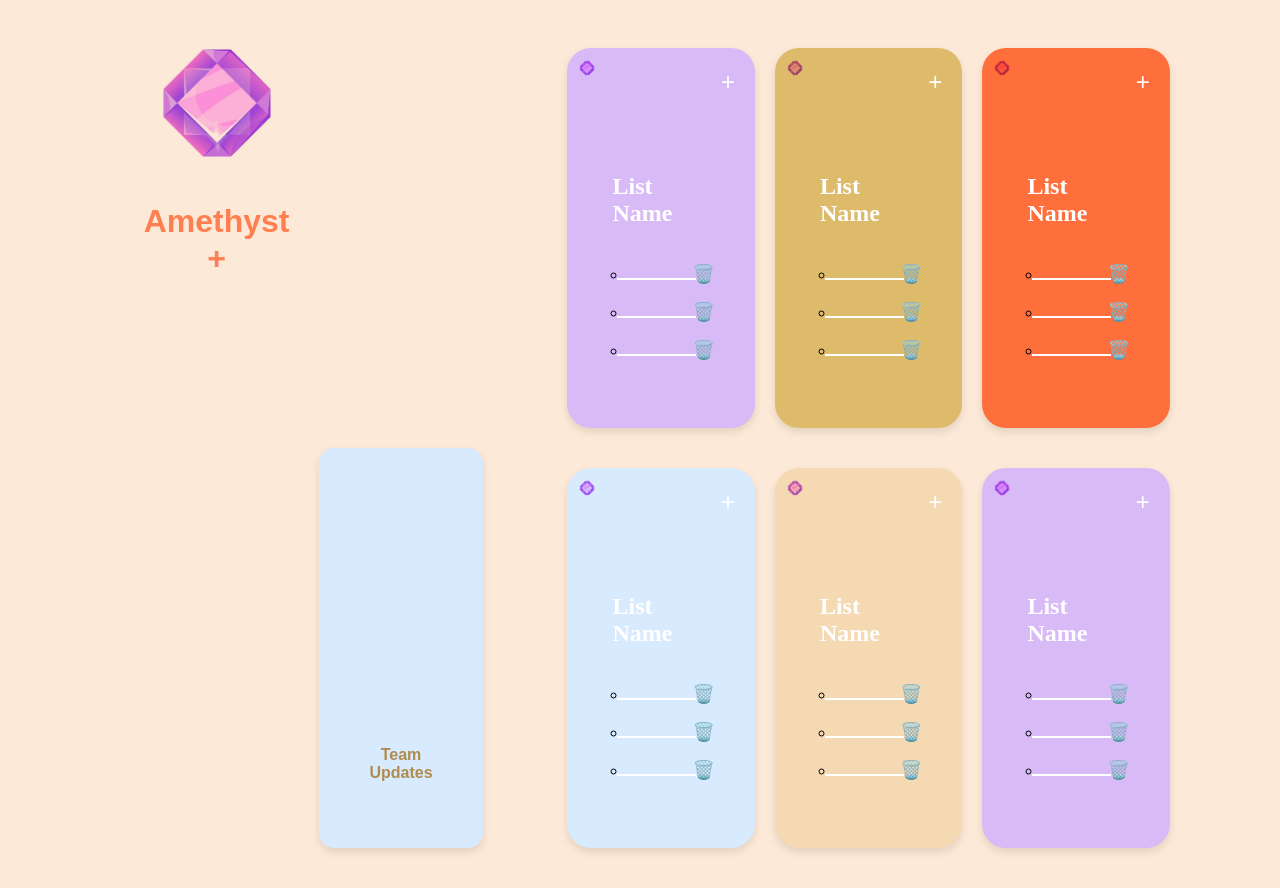
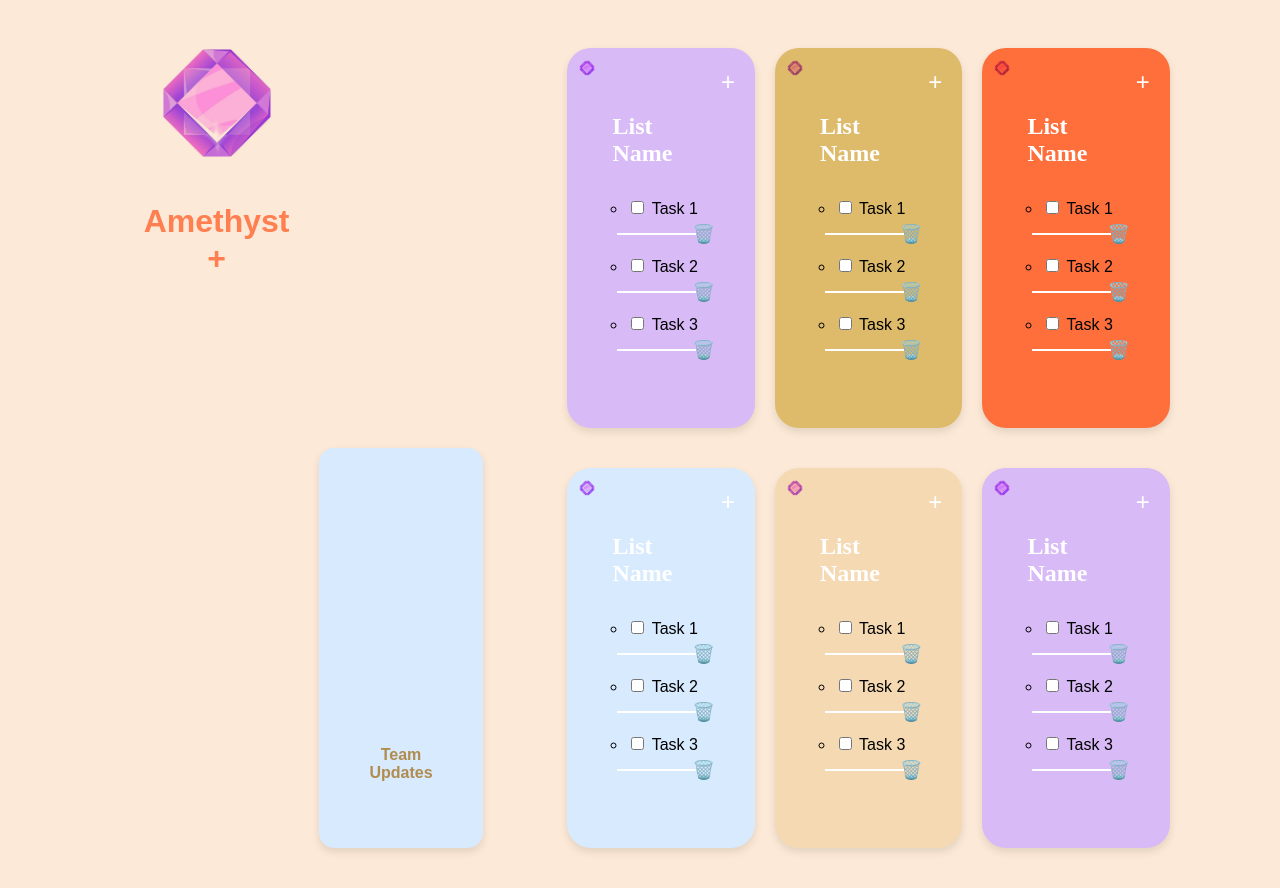
Before and after one commit to AbiahAbraham/Amethyst, a plain HTML site: page index.html in a window 1280 px wide. Drawn offline with Linux system fonts and the light colour scheme.

Commit message:
Update index.html

```diff
--- a/index.html
+++ b/index.html
@@ -27,10 +27,23 @@
                 <img class="logo" src="images/amethyst.jpeg" alt="List Logo">
                 <h2 class="list-name" contenteditable="true">List Name</h2>
                 <ul>
-                    <li><span></span> <button class="icon-btn"><span class="icon">🗑️</span></button></li>
-                    <li><span></span> <button class="icon-btn"><span class="icon">🗑️</span></button></li>
-                    <li><span></span> <button class="icon-btn"><span class="icon">🗑️</span></button></li>
+                    <li>
+                        <input type="checkbox" class="task-checkbox">
+                        <span class="task-text" contenteditable="true">Task 1</span>
+                        <button class="icon-btn"><span class="icon">🗑️</span></button>
+                    </li>
+                    <li>
+                        <input type="checkbox" class="task-checkbox">
+                        <span class="task-text" contenteditable="true">Task 2</span>
+                        <button class="icon-btn"><span class="icon">🗑️</span></button>
+                    </li>
+                    <li>
+                        <input type="checkbox" class="task-checkbox">
+                        <span class="task-text" contenteditable="true">Task 3</span>
+                        <button class="icon-btn"><span class="icon">🗑️</span></button>
+                    </li>
                 </ul>
+
                 <div class="plus-icon">+</div>
             </div>
 
@@ -38,10 +51,23 @@
                 <img class="logo" src="images/amethyst.jpeg" alt="List Logo">
                 <h2 class="list-name" contenteditable="true">List Name</h2>
                 <ul>
-                    <li><span></span> <button class="icon-btn"><span class="icon">🗑️</span></button></li>
-                    <li><span></span> <button class="icon-btn"><span class="icon">🗑️</span></button></li>
-                    <li><span></span> <button class="icon-btn"><span class="icon">🗑️</span></button></li>
+                    <li>
+                        <input type="checkbox" class="task-checkbox">
+                        <span class="task-text" contenteditable="true">Task 1</span>
+                        <button class="icon-btn"><span class="icon">🗑️</span></button>
+                    </li>
+                    <li>
+                        <input type="checkbox" class="task-checkbox">
+                        <span class="task-text" contenteditable="true">Task 2</span>
+                        <button class="icon-btn"><span class="icon">🗑️</span></button>
+                    </li>
+                    <li>
+                        <input type="checkbox" class="task-checkbox">
+                        <span class="task-text" contenteditable="true">Task 3</span>
+                        <button class="icon-btn"><span class="icon">🗑️</span></button>
+                    </li>
                 </ul>
+
                 <div class="plus-icon">+</div>
             </div>
 
@@ -49,10 +75,23 @@
                 <img class="logo" src="images/amethyst.jpeg" alt="List Logo">
                 <h2 class="list-name" contenteditable="true">List Name</h2>
                 <ul>
-                    <li><span></span> <button class="icon-btn"><span class="icon">🗑️</span></button></li>
-                    <li><span></span> <button class="icon-btn"><span class="icon">🗑️</span></button></li>
-                    <li><span></span> <button class="icon-btn"><span class="icon">🗑️</span></button></li>
+                    <li>
+                        <input type="checkbox" class="task-checkbox">
+                        <span class="task-text" contenteditable="true">Task 1</span>
+                        <button class="icon-btn"><span class="icon">🗑️</span></button>
+                    </li>
+                    <li>
+                        <input type="checkbox" class="task-checkbox">
+                        <span class="task-text" contenteditable="true">Task 2</span>
+                        <button class="icon-btn"><span class="icon">🗑️</span></button>
+                    </li>
+                    <li>
+                        <input type="checkbox" class="task-checkbox">
+                        <span class="task-text" contenteditable="true">Task 3</span>
+                        <button class="icon-btn"><span class="icon">🗑️</span></button>
+                    </li>
                 </ul>
+
                 <div class="plus-icon">+</div>
             </div>
 
@@ -61,10 +100,23 @@
                 <img class="logo" src="images/amethyst.jpeg" alt="List Logo">
                 <h2 class="list-name" contenteditable="true">List Name</h2>
                 <ul>
-                    <li><span></span> <button class="icon-btn"><span class="icon">🗑️</span></button></li>
-                    <li><span></span> <button class="icon-btn"><span class="icon">🗑️</span></button></li>
-                    <li><span></span> <button class="icon-btn"><span class="icon">🗑️</span></button></li>
+                    <li>
+                        <input type="checkbox" class="task-checkbox">
+                        <span class="task-text" contenteditable="true">Task 1</span>
+                        <button class="icon-btn"><span class="icon">🗑️</span></button>
+                    </li>
+                    <li>
+                        <input type="checkbox" class="task-checkbox">
+                        <span class="task-text" contenteditable="true">Task 2</span>
+                        <button class="icon-btn"><span class="icon">🗑️</span></button>
+                    </li>
+                    <li>
+                        <input type="checkbox" class="task-checkbox">
+                        <span class="task-text" contenteditable="true">Task 3</span>
+                        <button class="icon-btn"><span class="icon">🗑️</span></button>
+                    </li>
                 </ul>
+
                 <div class="plus-icon">+</div>
             </div>
 
@@ -72,20 +124,46 @@
                 <img class="logo" src="images/amethyst.jpeg" alt="List Logo">
                 <h2 class="list-name" contenteditable="true">List Name</h2>
                 <ul>
-                    <li><span></span> <button class="icon-btn"><span class="icon">🗑️</span></button></li>
-                    <li><span></span> <button class="icon-btn"><span class="icon">🗑️</span></button></li>
-                    <li><span></span> <button class="icon-btn"><span class="icon">🗑️</span></button></li>
+                    <li>
+                        <input type="checkbox" class="task-checkbox">
+                        <span class="task-text" contenteditable="true">Task 1</span>
+                        <button class="icon-btn"><span class="icon">🗑️</span></button>
+                    </li>
+                    <li>
+                        <input type="checkbox" class="task-checkbox">
+                        <span class="task-text" contenteditable="true">Task 2</span>
+                        <button class="icon-btn"><span class="icon">🗑️</span></button>
+                    </li>
+                    <li>
+                        <input type="checkbox" class="task-checkbox">
+                        <span class="task-text" contenteditable="true">Task 3</span>
+                        <button class="icon-btn"><span class="icon">🗑️</span></button>
+                    </li>
                 </ul>
+
                 <div class="plus-icon">+</div>
             </div>
             <div class="card purple-card">
                 <img class="logo" src="images/amethyst.jpeg" alt="List Logo">
                 <h2 class="list-name" contenteditable="true">List Name</h2>
                 <ul>
-                    <li><span></span> <button class="icon-btn"><span class="icon">🗑️</span></button></li>
-                    <li><span></span> <button class="icon-btn"><span class="icon">🗑️</span></button></li>
-                    <li><span></span> <button class="icon-btn"><span class="icon">🗑️</span></button></li>
+                    <li>
+                        <input type="checkbox" class="task-checkbox">
+                        <span class="task-text" contenteditable="true">Task 1</span>
+                        <button class="icon-btn"><span class="icon">🗑️</span></button>
+                    </li>
+                    <li>
+                        <input type="checkbox" class="task-checkbox">
+                        <span class="task-text" contenteditable="true">Task 2</span>
+                        <button class="icon-btn"><span class="icon">🗑️</span></button>
+                    </li>
+                    <li>
+                        <input type="checkbox" class="task-checkbox">
+                        <span class="task-text" contenteditable="true">Task 3</span>
+                        <button class="icon-btn"><span class="icon">🗑️</span></button>
+                    </li>
                 </ul>
+
                 <div class="plus-icon">+</div>
             </div>
         </div>
```
